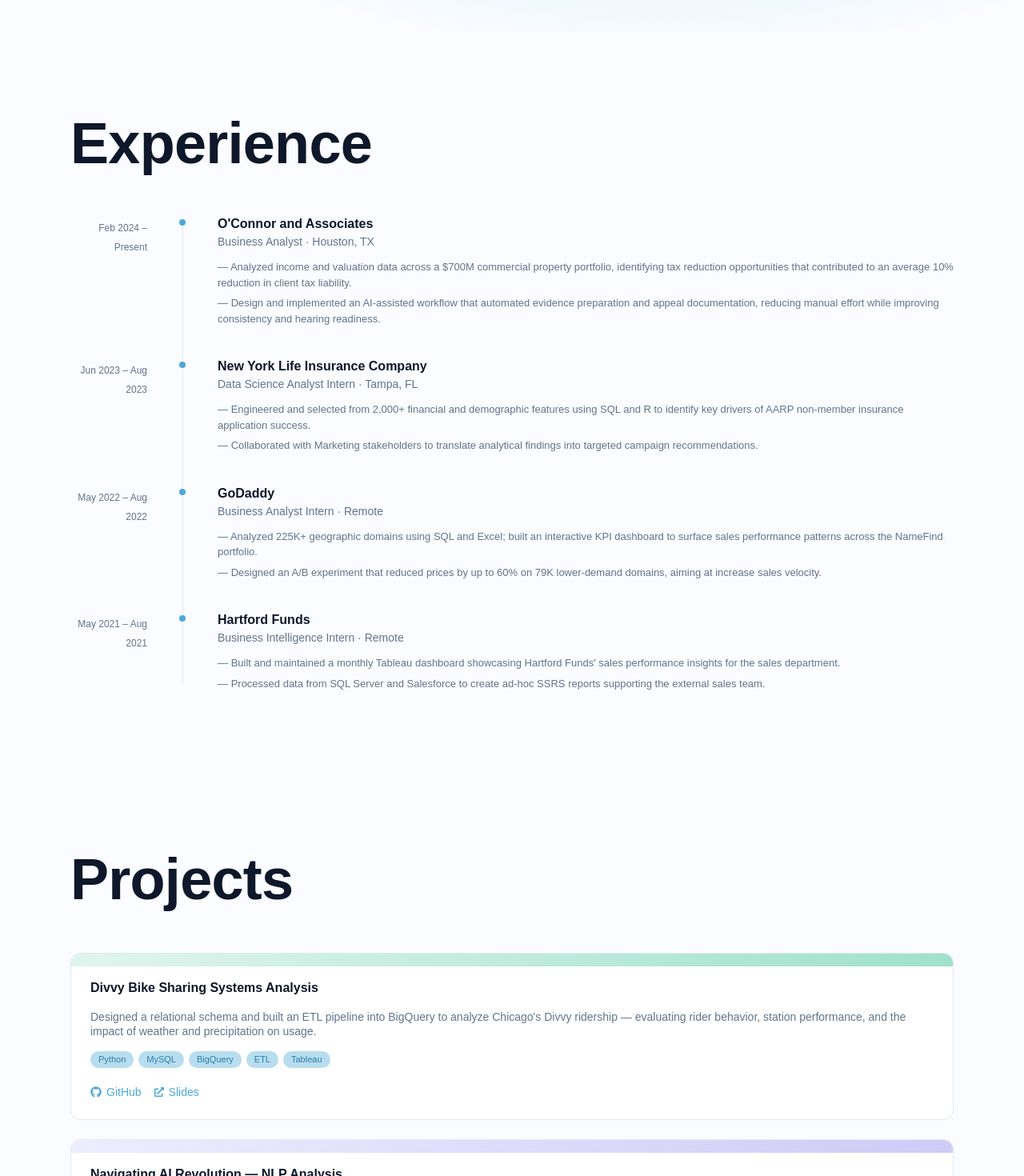
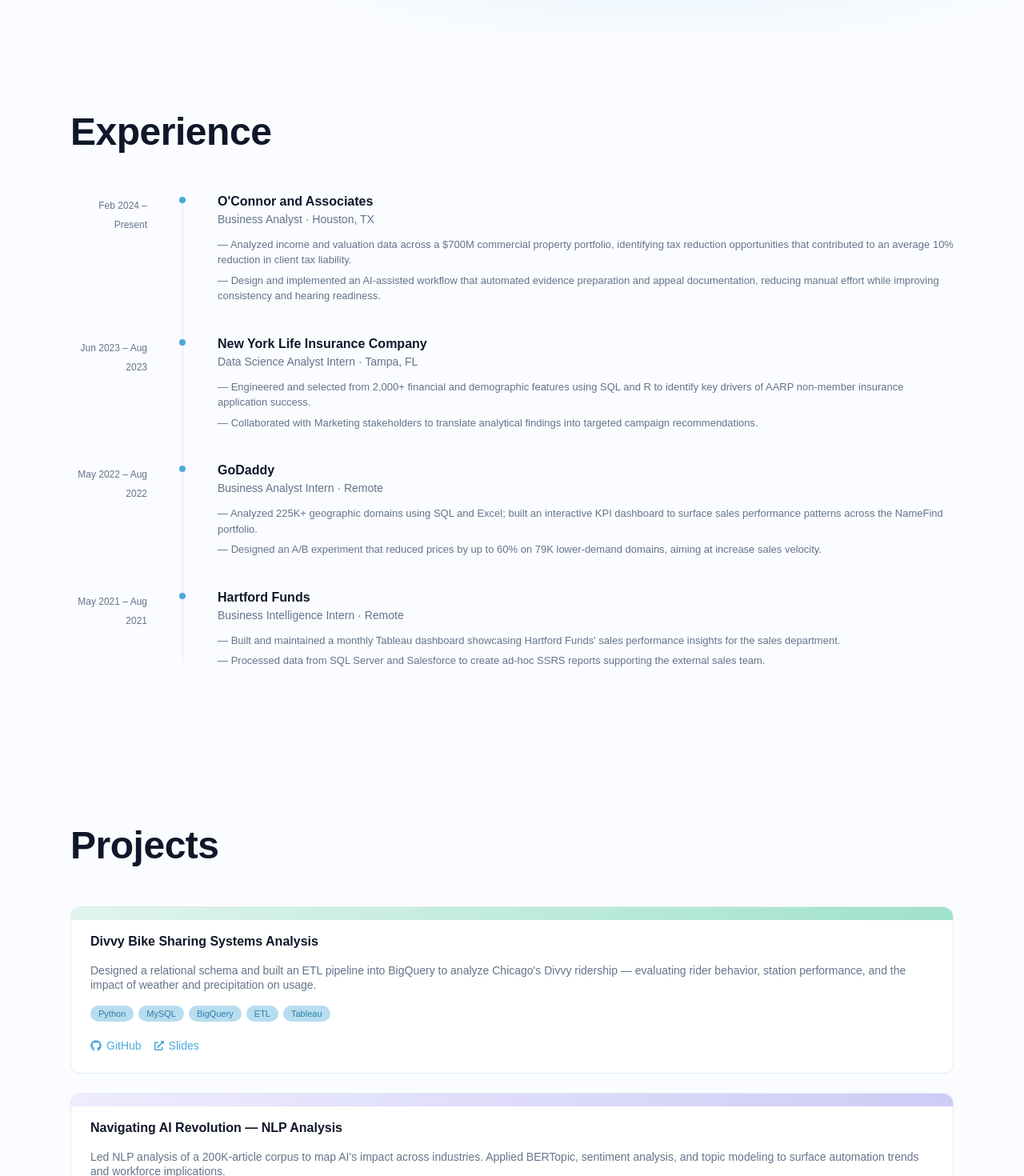
Before and after one commit to minhdvo1703/my-portfolio, a React (Vite) app: page / in a window 1280 px wide. Shown: the part 760-2230 px from the top of the page at 80% size. Built offline with nearby package versions, Linux system fonts and the light colour scheme; a web font is replaced by a local one.

Commit message:
style: set section headings to text-4xl md:text-5xl

```diff
--- a/src/components/Education.jsx
+++ b/src/components/Education.jsx
@@ -68,7 +68,7 @@ export default function Education() {
     <section id="education" className="py-24" ref={ref} style={{ background: '#FAFCFF' }}>
       <div className="max-w-6xl mx-auto px-6">
 
-        <h2 className="font-sans text-6xl md:text-7xl font-bold text-text-base mb-12"
+        <h2 className="font-sans text-4xl md:text-5xl font-bold text-text-base mb-12"
           style={{ lineHeight: '1.2', letterSpacing: '-0.01em' }}>
           Education
         </h2>
--- a/src/components/Experience.jsx
+++ b/src/components/Experience.jsx
@@ -8,7 +8,7 @@ export default function Experience() {
     <section id="experience" className="py-24 bg-bg-base" ref={ref}>
       <div className="max-w-6xl mx-auto px-6">
 
-        <h2 className="font-sans text-6xl md:text-7xl font-bold text-text-base mb-12"
+        <h2 className="font-sans text-4xl md:text-5xl font-bold text-text-base mb-12"
           style={{ lineHeight: '1.2', letterSpacing: '-0.01em' }}>
           Experience
         </h2>
--- a/src/components/Projects.jsx
+++ b/src/components/Projects.jsx
@@ -56,7 +56,7 @@ export default function Projects() {
     <section id="projects" className="py-24 bg-bg-base" ref={ref}>
       <div className="max-w-6xl mx-auto px-6">
 
-        <h2 className="font-sans text-6xl md:text-7xl font-bold text-text-base mb-12"
+        <h2 className="font-sans text-4xl md:text-5xl font-bold text-text-base mb-12"
           style={{ lineHeight: '1.2', letterSpacing: '-0.01em' }}>
           Projects
         </h2>
```
